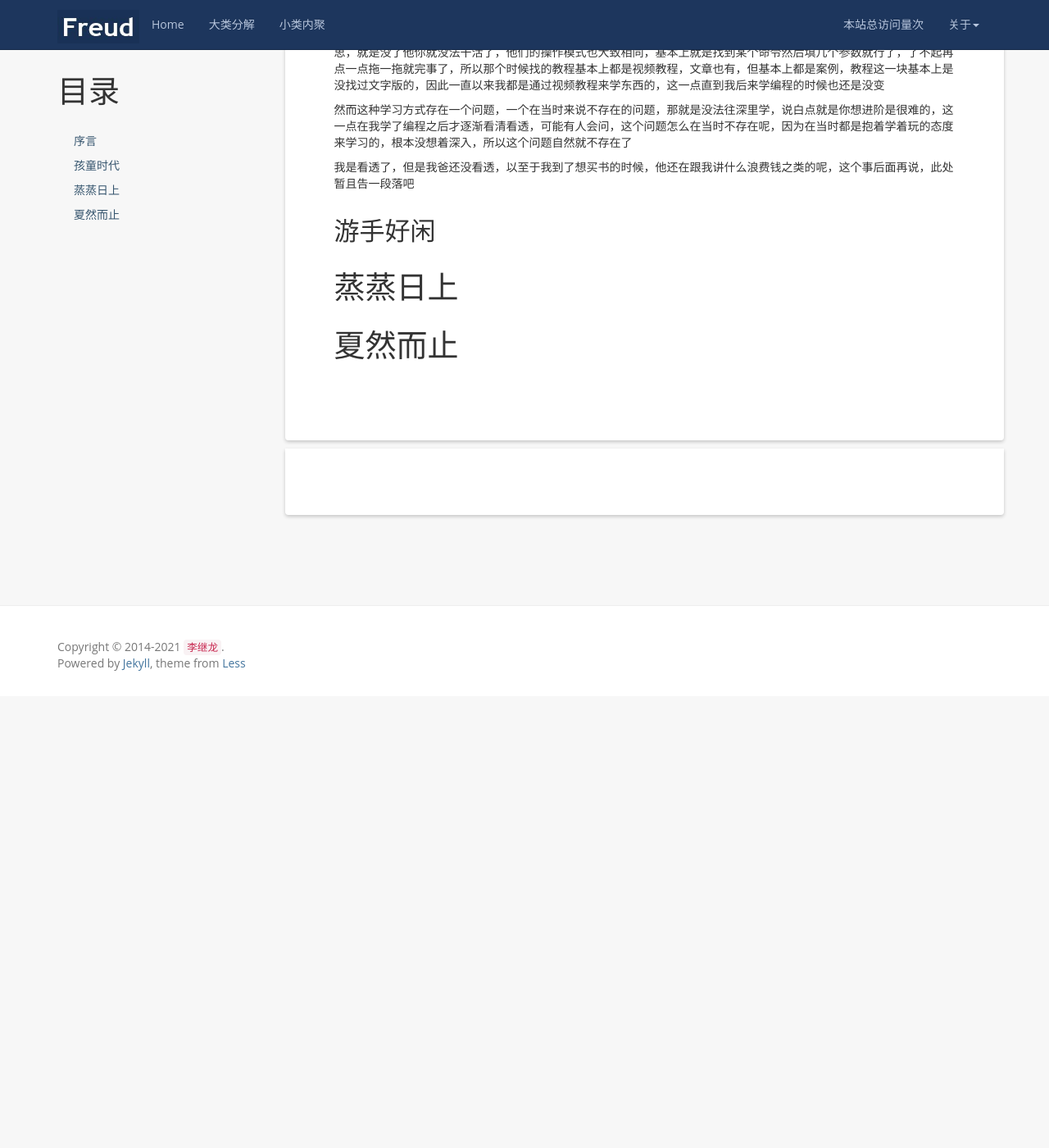
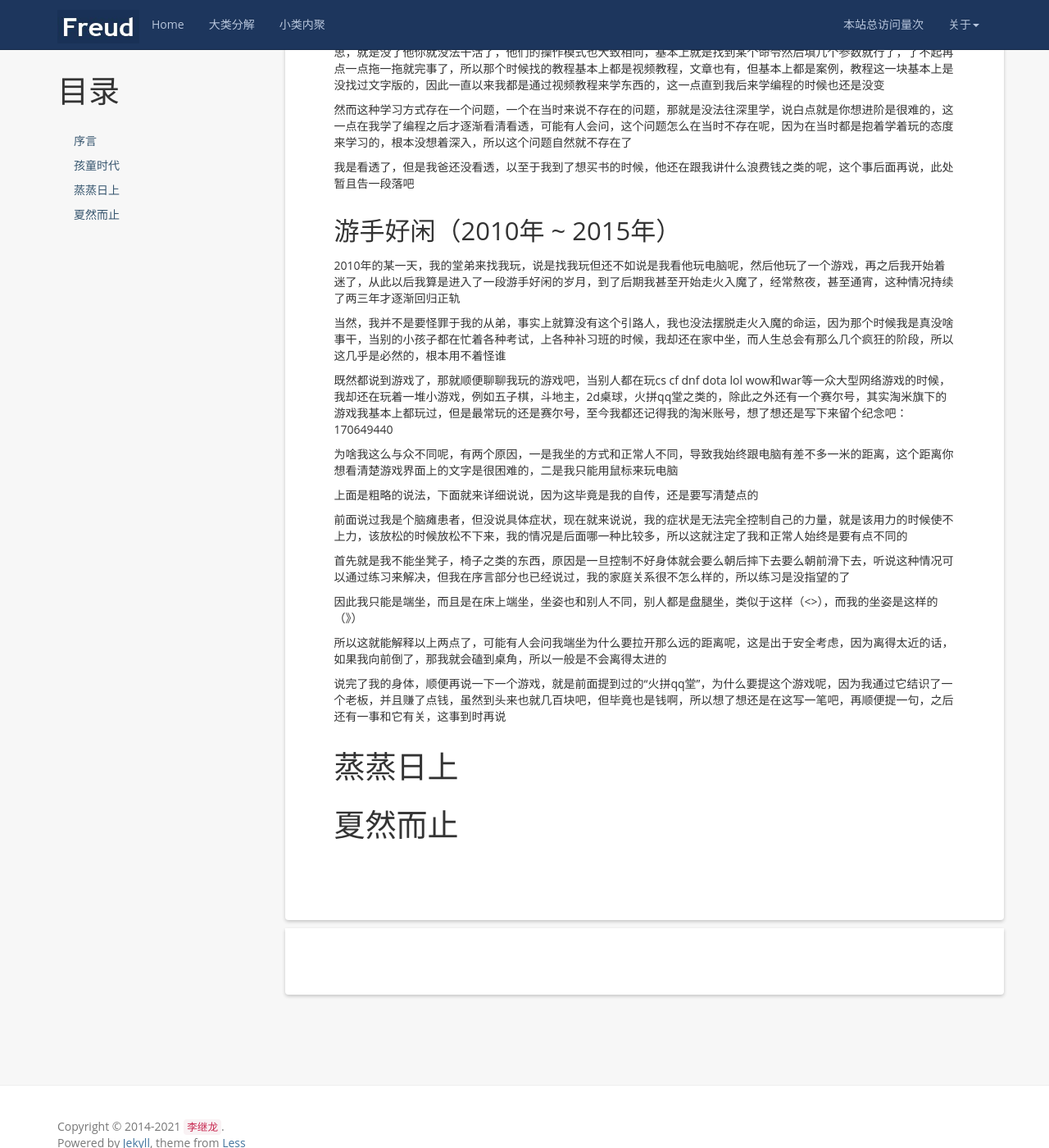
Before and after one commit to kljzndx/My-Blog, a Jekyll site: the page built from _posts/2021-07-07-autobiography.md, in a window 1280 px wide and 1400 px high, scrolled down 1433 px. Shown: the whole window at 82% size. Built offline with Jekyll 4.4.1, drawn with Linux system fonts in a browser that asks for light colours; nearby versions of some CDN libraries; comment, search, counter and statistics services are not loaded; before the commit the page ends 2282 px from its top, so only the background shows below that.

Commit message:
同步“游手好闲”章节编写进度

```diff
--- a/_posts/2021-07-07-autobiography.md
+++ b/_posts/2021-07-07-autobiography.md
@@ -57,7 +57,27 @@ tags: [自传]
 
 我是看透了，但是我爸还没看透，以至于我到了想买书的时候，他还在跟我讲什么浪费钱之类的呢，这个事后面再说，此处暂且告一段落吧
 
-## 游手好闲
+## 游手好闲（2010年 ~ 2015年）
+
+2010年的某一天，我的堂弟来找我玩，说是找我玩但还不如说是我看他玩电脑呢，然后他玩了一个游戏，再之后我开始着迷了，从此以后我算是进入了一段游手好闲的岁月，到了后期我甚至开始走火入魔了，经常熬夜，甚至通宵，这种情况持续了两三年才逐渐回归正轨
+
+当然，我并不是要怪罪于我的从弟，事实上就算没有这个引路人，我也没法摆脱走火入魔的命运，因为那个时候我是真没啥事干，当别的小孩子都在忙着各种考试，上各种补习班的时候，我却还在家中坐，而人生总会有那么几个疯狂的阶段，所以这几乎是必然的，根本用不着怪谁
+
+既然都说到游戏了，那就顺便聊聊我玩的游戏吧，当别人都在玩cs cf dnf dota lol wow和war等一众大型网络游戏的时候，我却还在玩着一堆小游戏，例如五子棋，斗地主，2d桌球，火拼qq堂之类的，除此之外还有一个赛尔号，其实淘米旗下的游戏我基本上都玩过，但是最常玩的还是赛尔号，至今我都还记得我的淘米账号，想了想还是写下来留个纪念吧：170649440
+
+为啥我这么与众不同呢，有两个原因，一是我坐的方式和正常人不同，导致我始终跟电脑有差不多一米的距离，这个距离你想看清楚游戏界面上的文字是很困难的，二是我只能用鼠标来玩电脑
+
+上面是粗略的说法，下面就来详细说说，因为这毕竟是我的自传，还是要写清楚点的
+
+前面说过我是个脑瘫患者，但没说具体症状，现在就来说说，我的症状是无法完全控制自己的力量，就是该用力的时候使不上力，该放松的时候放松不下来，我的情况是后面哪一种比较多，所以这就注定了我和正常人始终是要有点不同的
+
+首先就是我不能坐凳子，椅子之类的东西，原因是一旦控制不好身体就会要么朝后摔下去要么朝前滑下去，听说这种情况可以通过练习来解决，但我在序言部分也已经说过，我的家庭关系很不怎么样的，所以练习是没指望的了
+
+因此我只能是端坐，而且是在床上端坐，坐姿也和别人不同，别人都是盘腿坐，类似于这样（<>），而我的坐姿是这样的（》）
+
+所以这就能解释以上两点了，可能有人会问我端坐为什么要拉开那么远的距离呢，这是出于安全考虑，因为离得太近的话，如果我向前倒了，那我就会磕到桌角，所以一般是不会离得太进的
+
+说完了我的身体，顺便再说一下一个游戏，就是前面提到过的“火拼qq堂”，为什么要提这个游戏呢，因为我通过它结识了一个老板，并且赚了点钱，虽然到头来也就几百块吧，但毕竟也是钱啊，所以想了想还是在这写一笔吧，再顺便提一句，之后还有一事和它有关，这事到时再说
 
 # 蒸蒸日上
 
```
